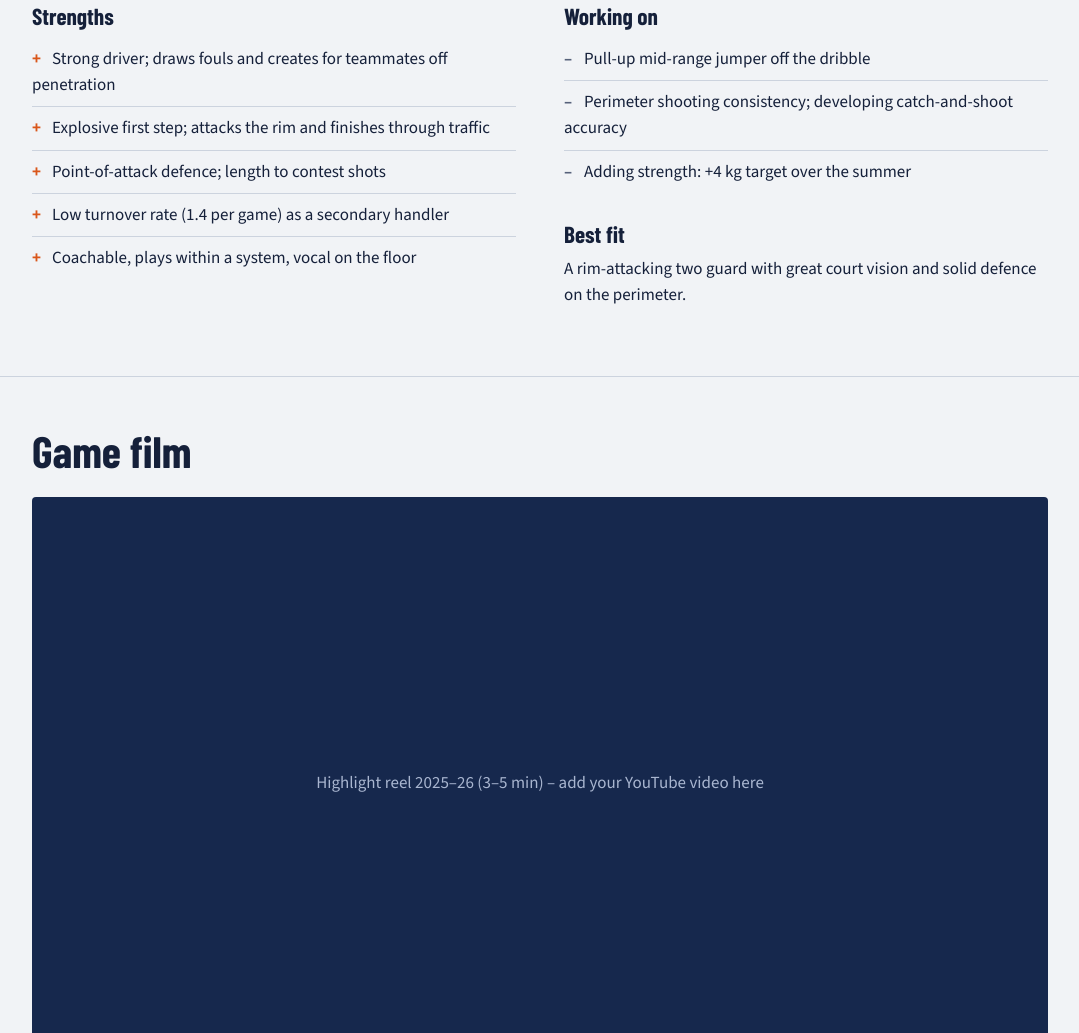
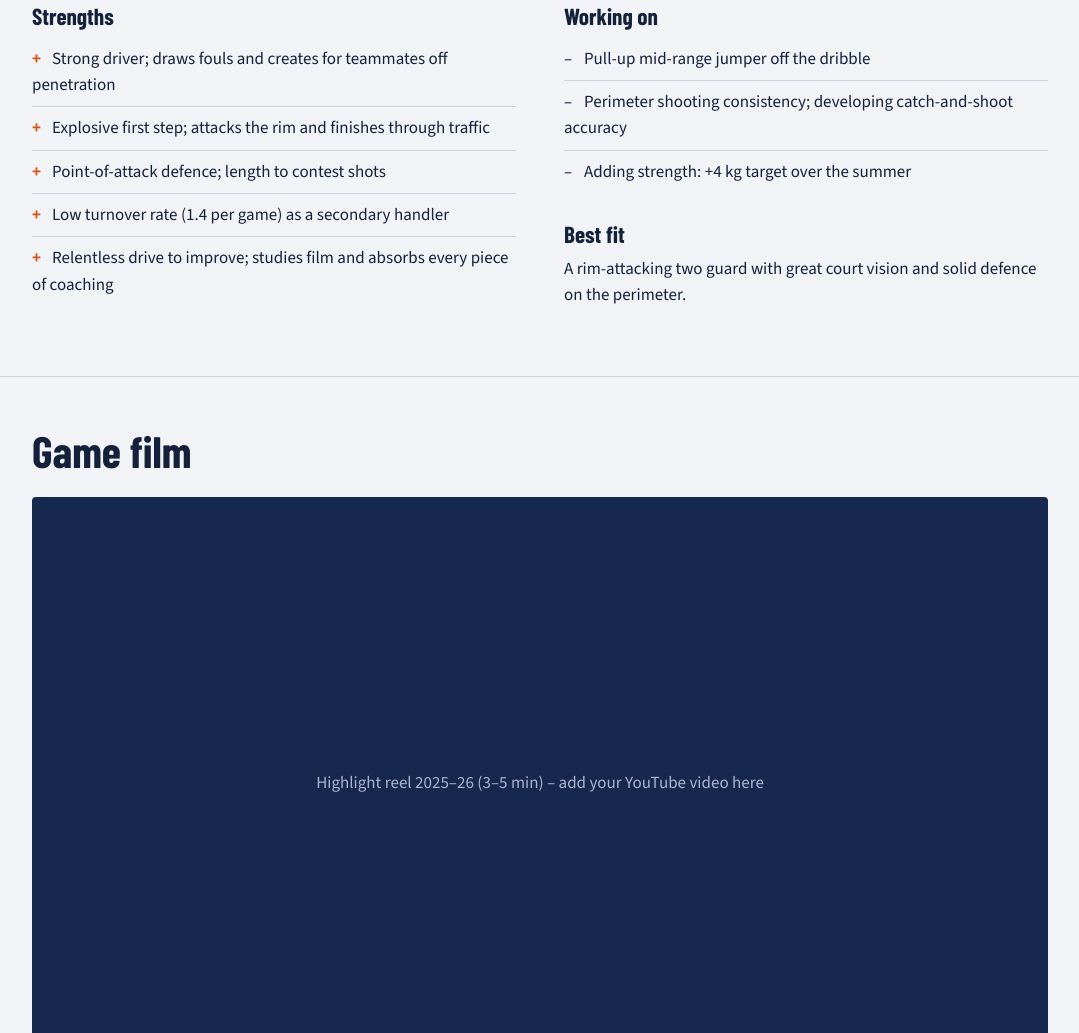
Before and after one commit to mroosendaal144/jesper-bball-profile, a plain HTML site: page index.html in a window 1280 px wide. Shown: the part 831-1864 px from the top of the page, without its empty margins (100-1179 px from the left). Drawn offline with nearby package versions, Linux system fonts and the light colour scheme; a web font is replaced by a local one.

Commit message:
Update strength: highlight drive to improve and film study
Co-Authored-By: Claude Opus 4.6 <noreply@anthropic.com>

```diff
--- a/index.html
+++ b/index.html
@@ -234,7 +234,7 @@ footer{padding:1.5rem 0 2rem;color:var(--muted);font-size:.9rem;background:var(-
             <li>Explosive first step; attacks the rim and finishes through traffic</li>
             <li>Point-of-attack defence; length to contest shots</li>
             <li>Low turnover rate (1.4 per game) as a secondary handler</li>
-            <li>Coachable, plays within a system, vocal on the floor</li>
+            <li>Relentless drive to improve; studies film and absorbs every piece of coaching</li>
           </ul>
         </div>
         <div>
```
